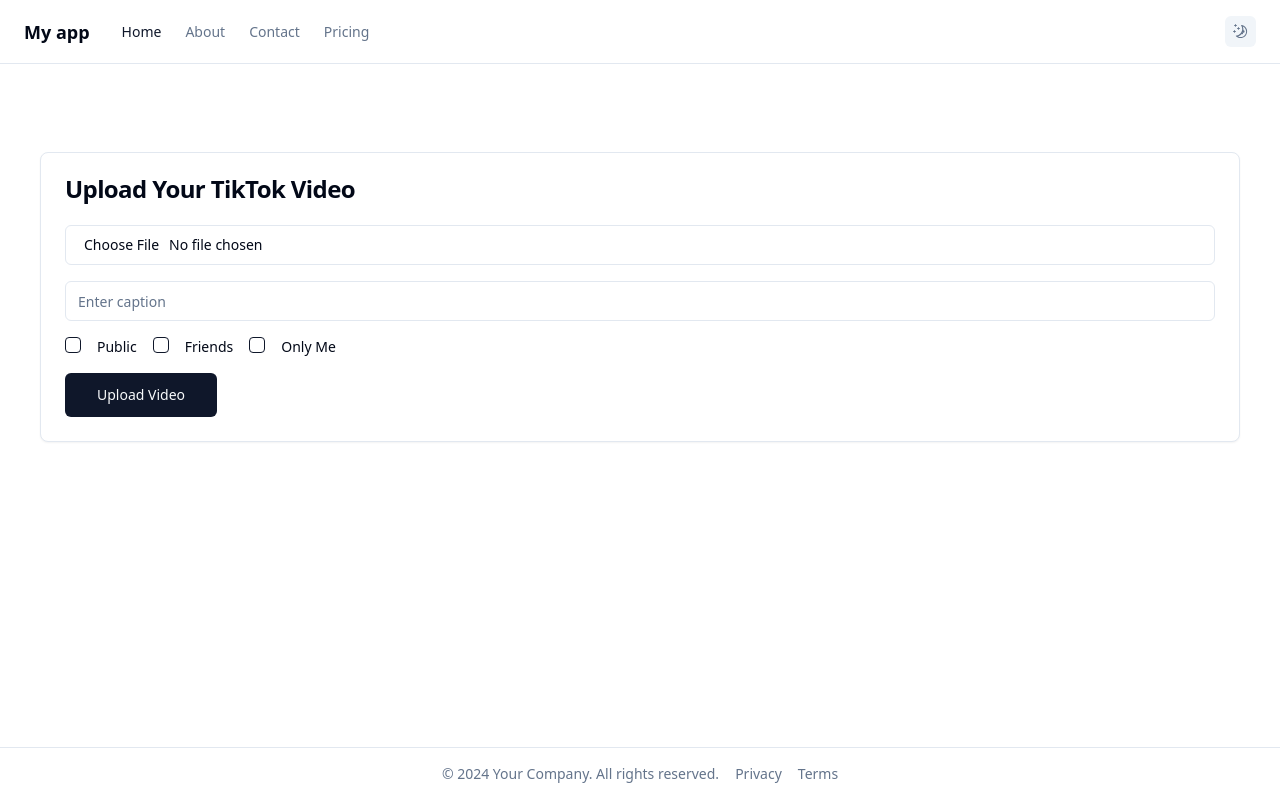
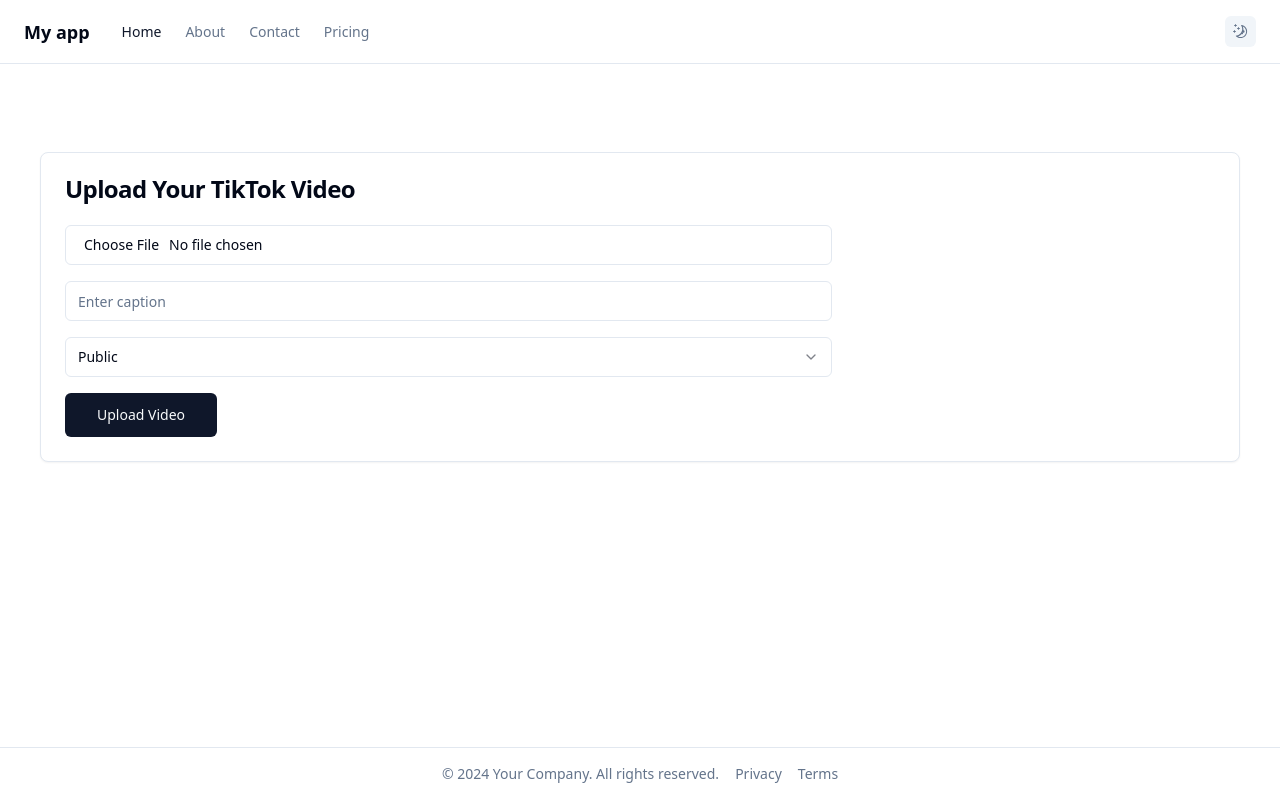
Before and after one commit to altanlabs/pova-2, a React (Vite) app: page / in a window 1280 px wide. Built offline with nearby package versions, Linux system fonts and the light colour scheme; what @radix-ui/themes would draw is missing.

Commit message:
Update privacy settings to dropdown and adjust layout for video preview.

```diff
--- a/src/pages/index.tsx
+++ b/src/pages/index.tsx
@@ -1,22 +1,18 @@
 import { useState } from "react";
 import { Input } from "@/components/ui/input";
-import { Checkbox } from "@/components/ui/checkbox";
 import { Button } from "@/components/ui/button";
 import { Card, CardContent, CardHeader, CardTitle } from "@/components/ui/card";
+import { Select, SelectContent, SelectItem, SelectTrigger, SelectValue } from "@/components/ui/select";
 
 export default function IndexPage() {
   const [videoFile, setVideoFile] = useState<File | null>(null);
   const [caption, setCaption] = useState("");
-  const [privacy, setPrivacy] = useState({ public: false, friends: false, onlyMe: false });
+  const [privacy, setPrivacy] = useState("public");
 
   const handleFileChange = (e: React.ChangeEvent<HTMLInputElement>) => {
     if (e.target.files && e.target.files[0]) {
       setVideoFile(e.target.files[0]);
     }
-  };
-
-  const handlePrivacyChange = (checked: boolean, name: string) => {
-    setPrivacy({ ...privacy, [name]: checked });
   };
 
   return (
@@ -25,50 +21,42 @@
         <CardHeader>
           <CardTitle>Upload Your TikTok Video</CardTitle>
         </CardHeader>
-        <CardContent className="space-y-4">
-          <Input type="file" accept="video/*" onChange={handleFileChange} />
+        <CardContent className="flex space-x-4">
           {videoFile && (
-            <div className="space-y-2">
-              <video controls className="w-full max-w-md">
+            <div className="w-1/3">
+              <video controls className="w-full">
                 <source src={URL.createObjectURL(videoFile)} type={videoFile.type} />
                 Your browser does not support the video tag.
               </video>
-              <div className="text-sm text-muted-foreground">
+              <div className="text-sm text-muted-foreground mt-2">
                 <p>Name: {videoFile.name}</p>
                 <p>Size: {(videoFile.size / (1024 * 1024)).toFixed(2)} MB</p>
                 <p>Type: {videoFile.type}</p>
               </div>
             </div>
           )}
+          <div className="w-2/3 space-y-4">
+            <Input type="file" accept="video/*" onChange={handleFileChange} />
             <Input
               type="text"
               placeholder="Enter caption"
               value={caption}
               onChange={(e) => setCaption(e.target.value)}
             />
-          <div className="flex space-x-4">
-            <Checkbox
-              name="public"
-              checked={privacy.public}
-              onCheckedChange={(checked) => handlePrivacyChange(!!checked, 'public')}
-            />
-            <label className="text-sm">Public</label>
-            <Checkbox
-              name="friends"
-              checked={privacy.friends}
-              onCheckedChange={(checked) => handlePrivacyChange(!!checked, 'friends')}
-            />
-            <label className="text-sm">Friends</label>
-            <Checkbox
-              name="onlyMe"
-              checked={privacy.onlyMe}
-              onCheckedChange={(checked) => handlePrivacyChange(!!checked, 'onlyMe')}
-            />
-            <label className="text-sm">Only Me</label>
-          </div>
+            <Select value={privacy} onValueChange={setPrivacy}>
+              <SelectTrigger className="w-full">
+                <SelectValue placeholder="Select privacy setting" />
+              </SelectTrigger>
+              <SelectContent>
+                <SelectItem value="public">Public</SelectItem>
+                <SelectItem value="friends">Friends</SelectItem>
+                <SelectItem value="onlyMe">Only Me</SelectItem>
+              </SelectContent>
+            </Select>
             <Button variant="default" size="lg">
               Upload Video
             </Button>
+          </div>
         </CardContent>
       </Card>
     </div>
```
Lines whose indentation alone changed are shown as unchanged.
